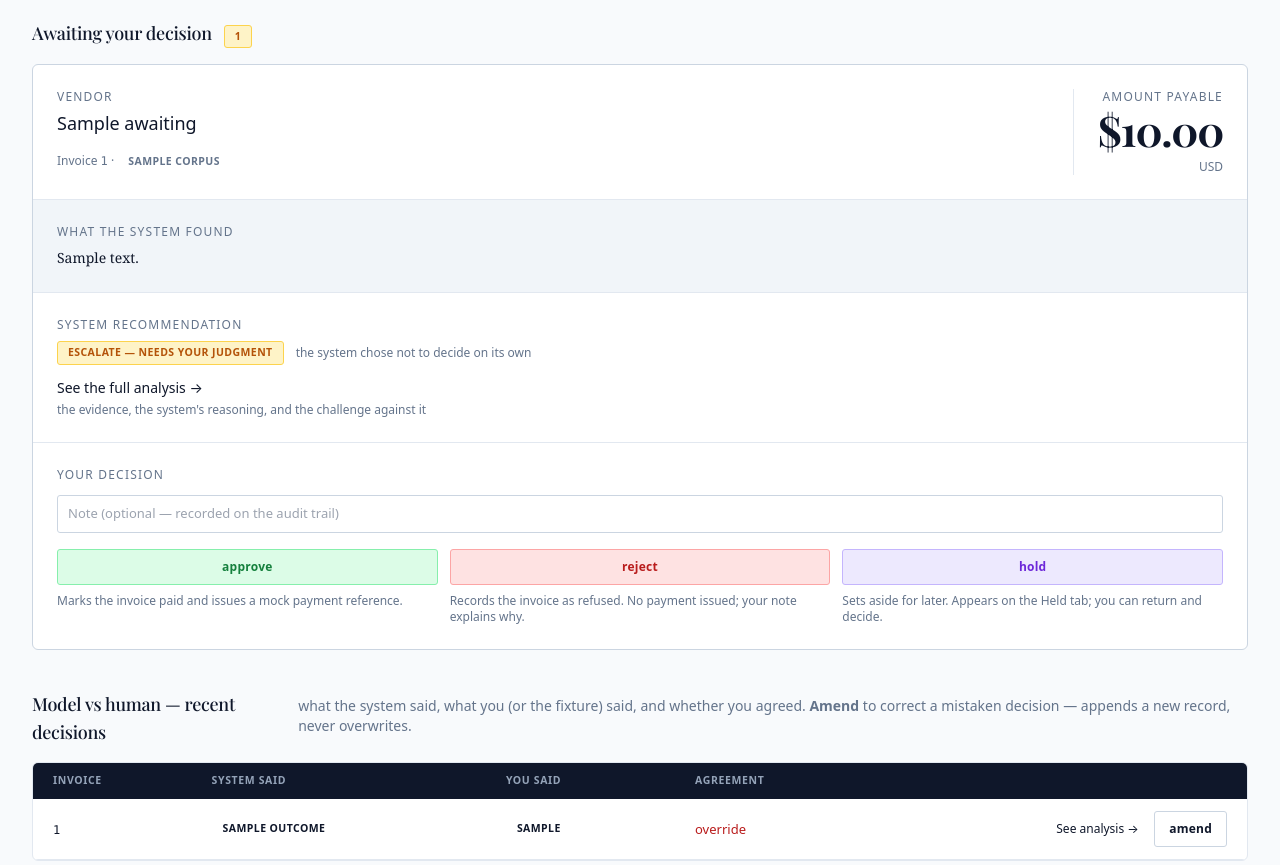
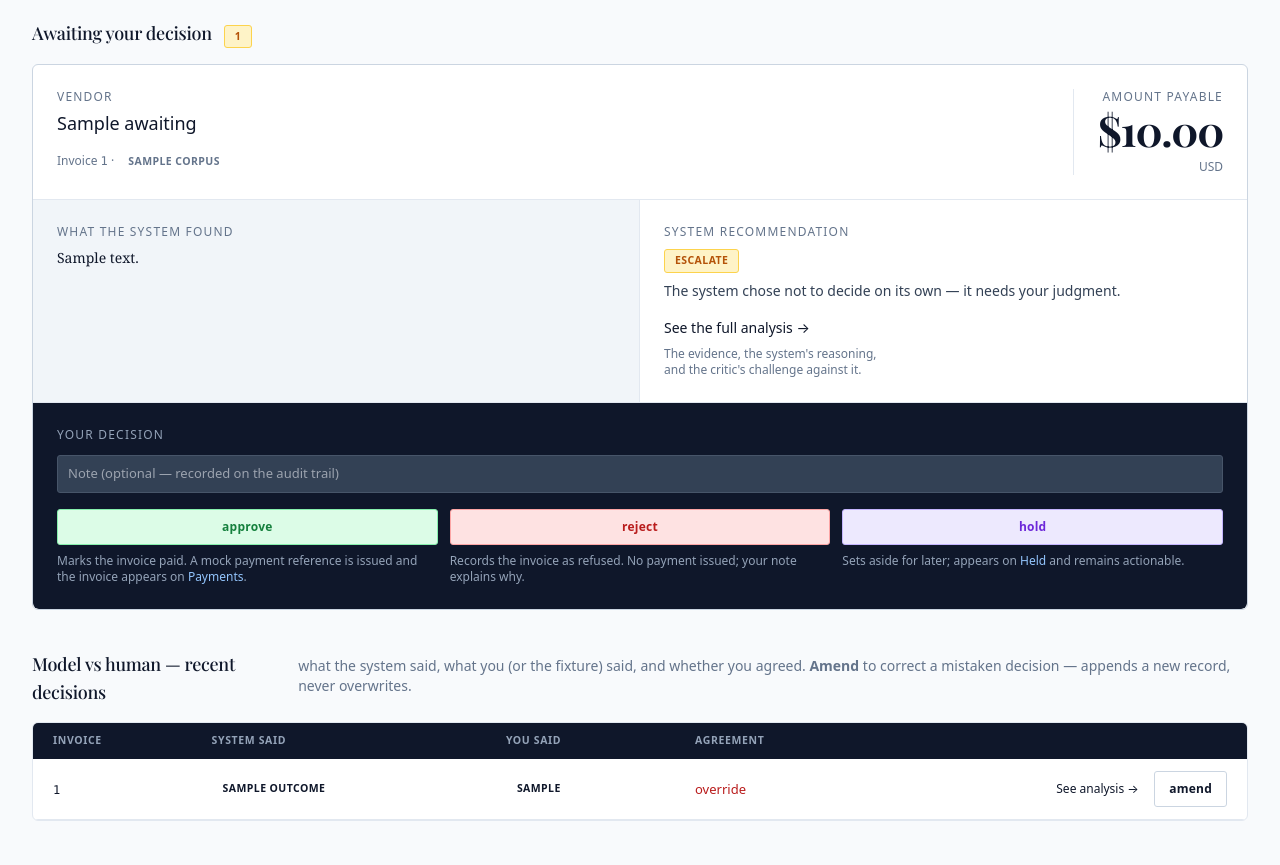
Before and after one commit to mdan-wfu/ap-exception-router, a FastAPI app: template src/ui/templates/human_queue.html in a window 1280 px wide. Shown: the part 242-1107 px from the top of the page. Run offline with FastAPI, Linux system fonts and the light colour scheme; the template is opened without the code that fills it: most values are stand-ins (such as "Sample title", 1, 10 or a date in 2020); data that the repository does not hold is empty; some libraries are stand-ins or nearby versions.

Commit message:
feat(dashboard): Human Review restructure + decide-from-detail (B + C)
Part B — Human Review card restructure:
  Each awaiting card is now three horizontal bands:
    (1) header — vendor / invoice / Amount Payable (unchanged)
    (2) two-column body:
        left  — "What the system found" (Scribe note) on paper-alt bg
        right — "System recommendation" chip + prominent primary-blue
                "See the full analysis →" button (weighty, not a text
                link — the detail page is the substantive path and it
                was underplayed)
    (3) "Your decision" block on a dark surface, distinctly separated
        from the evidence above it

  Held view uses the same layout via the shared _decision_block.html
  partial; button labels flip to "keep held" when appropriate.

Part C — decide-from-detail page:
  Awaiting-review invoices render _decision_block.html inline on the
  detail page (same buttons, same endpoint, same audit-trail semantics).
  A reviewer who navigated there to understand the invoice can decide
  without going back to Human Review.

  Already-decided invoices render a "Current decision" panel high on
  the page — outcome chip + amendment count + plain-language summary
  ("settled and paid" / "rejected" / "on hold") + amend button anchored
  to the amendment form further down. The amendment form auto-opens
  when navigated via ?open=amend.

Shared partial src/ui/templates/_decision_block.html — three-button
decision surface with per-button consequence captions, dark background.
Used by Human Review, Held, and the detail page.

```diff
--- /dev/null
+++ b/src/ui/templates/_decision_block.html
@@ -0,0 +1,37 @@
+{# Reusable decision block. Renders the note field + three action
+   buttons with consequence captions on a dark surface — same shape
+   used by Human Review, Held, and (for awaiting-review invoices) the
+   detail page. Args: `r` (the run dict, needs invoice_number and,
+   optionally, is_held to switch button labels for a held item). #}
+<form method="post" action="/queue/{{ r.invoice_number }}"
+      class="p-6" style="background: var(--ink-dark); color: var(--text-inv); border-radius: 0 0 6px 6px;">
+  <div class="text-xs uppercase tracking-widest mb-3" style="color: var(--ink-dim);">
+    Your decision
+  </div>
+  <input name="note" type="text"
+         placeholder="Note (optional — recorded on the audit trail)"
+         class="w-full mb-4"
+         style="background: var(--ink-mid); border-color: #475569; color: var(--text-inv);">
+  <div class="grid grid-cols-3 gap-3">
+    <div>
+      <button name="action" value="APPROVE" class="btn btn-approve w-full">approve</button>
+      <div class="text-xs mt-2" style="color: var(--ink-dim);">
+        Marks the invoice paid. A mock payment reference is issued and the invoice appears on <a href="/payments" style="color: #93c5fd;">Payments</a>.
+      </div>
+    </div>
+    <div>
+      <button name="action" value="REJECT" class="btn btn-reject w-full">reject</button>
+      <div class="text-xs mt-2" style="color: var(--ink-dim);">
+        Records the invoice as refused. No payment issued; your note explains why.
+      </div>
+    </div>
+    <div>
+      <button name="action" value="HOLD" class="btn btn-hold w-full">{% if r.is_held %}keep held{% else %}hold{% endif %}</button>
+      <div class="text-xs mt-2" style="color: var(--ink-dim);">
+        {% if r.is_held %}Nothing changes; the invoice stays on <a href="/held" style="color: #93c5fd;">Held</a>.
+        {% else %}Sets aside for later; appears on <a href="/held" style="color: #93c5fd;">Held</a> and remains actionable.
+        {% endif %}
+      </div>
+    </div>
+  </div>
+</form>
--- a/src/ui/templates/human_queue.html
+++ b/src/ui/templates/human_queue.html
@@ -40,49 +40,30 @@
         </div>
       </div>
 
-      <!-- Step 2: What the system found — scribe note in prose, then findings -->
-      <div class="p-6" style="border-bottom: 1px solid var(--border); background: var(--paper-alt);">
+      <!-- Two-column body: evidence left, recommendation + prominent button right -->
+      <div class="grid md:grid-cols-2" style="border-bottom: 1px solid var(--border);">
+        <div class="p-6" style="background: var(--paper-alt); border-right: 1px solid var(--border);">
           <div class="text-xs uppercase tracking-widest mb-2" style="color: var(--ink-mute);">What the system found</div>
           {% if r.scribe_note %}
-          <div class="prose text-sm" style="max-width: 68ch;">{{ r.scribe_note }}</div>
+            <div class="prose text-sm" style="max-width: 60ch;">{{ r.scribe_note }}</div>
           {% else %}
-          <div class="prose text-sm" style="max-width: 68ch; color: var(--ink-mute);">{{ r.rationale }}</div>
+            <div class="prose text-sm" style="max-width: 60ch; color: var(--ink-mute);">{{ r.rationale }}</div>
           {% endif %}
         </div>
-
-      <!-- Step 3: What the system recommends -->
-      <div class="p-6" style="border-bottom: 1px solid var(--border);">
+        <div class="p-6">
           <div class="text-xs uppercase tracking-widest mb-2" style="color: var(--ink-mute);">System recommendation</div>
-        <div class="flex items-center gap-3 mb-3">
-          <span class="chip chip-escalate">ESCALATE — needs your judgment</span>
-          <span class="text-xs" style="color: var(--ink-mute);">the system chose not to decide on its own</span>
+          <div class="mb-4">
+            <span class="chip chip-escalate">ESCALATE</span>
+            <div class="text-sm mt-2" style="color: var(--ink-mid);">The system chose not to decide on its own — it needs your judgment.</div>
           </div>
-        <div>
-          <a href="/invoice/{{ r.invoice_number }}" class="text-sm">See the full analysis →</a>
-          <div class="text-xs mt-1" style="color: var(--ink-mute);">the evidence, the system's reasoning, and the challenge against it</div>
+          <a href="/invoice/{{ r.invoice_number }}" class="btn btn-primary" style="display: inline-block; text-decoration: none;">See the full analysis →</a>
+          <div class="text-xs mt-2" style="color: var(--ink-mute); max-width: 32ch;">
+            The evidence, the system's reasoning, and the critic's challenge against it.
+          </div>
         </div>
       </div>
 
-      <!-- Step 4: What you can do -->
-      <form method="post" action="/queue/{{ r.invoice_number }}" class="p-6">
-        <div class="text-xs uppercase tracking-widest mb-3" style="color: var(--ink-mute);">Your decision</div>
-        <input name="note" type="text" placeholder="Note (optional — recorded on the audit trail)"
-               class="w-full mb-4">
-        <div class="grid grid-cols-3 gap-3">
-          <div>
-            <button name="action" value="APPROVE" class="btn btn-approve w-full">approve</button>
-            <div class="text-xs mt-2" style="color: var(--ink-mute);">Marks the invoice paid and issues a mock payment reference.</div>
-          </div>
-          <div>
-            <button name="action" value="REJECT" class="btn btn-reject w-full">reject</button>
-            <div class="text-xs mt-2" style="color: var(--ink-mute);">Records the invoice as refused. No payment issued; your note explains why.</div>
-          </div>
-          <div>
-            <button name="action" value="HOLD" class="btn btn-hold w-full">hold</button>
-            <div class="text-xs mt-2" style="color: var(--ink-mute);">Sets aside for later. Appears on the <a href="/held">Held</a> tab; you can return and decide.</div>
-          </div>
-        </div>
-      </form>
+      {% include "_decision_block.html" %}
     </div>
     {% endfor %}
   </div>
```
Also changed, not shown: src/ui/templates/detail.html (+45 -3 lines), src/ui/templates/held.html (+5 -19 lines). Lines whose indentation alone changed are shown as unchanged.
